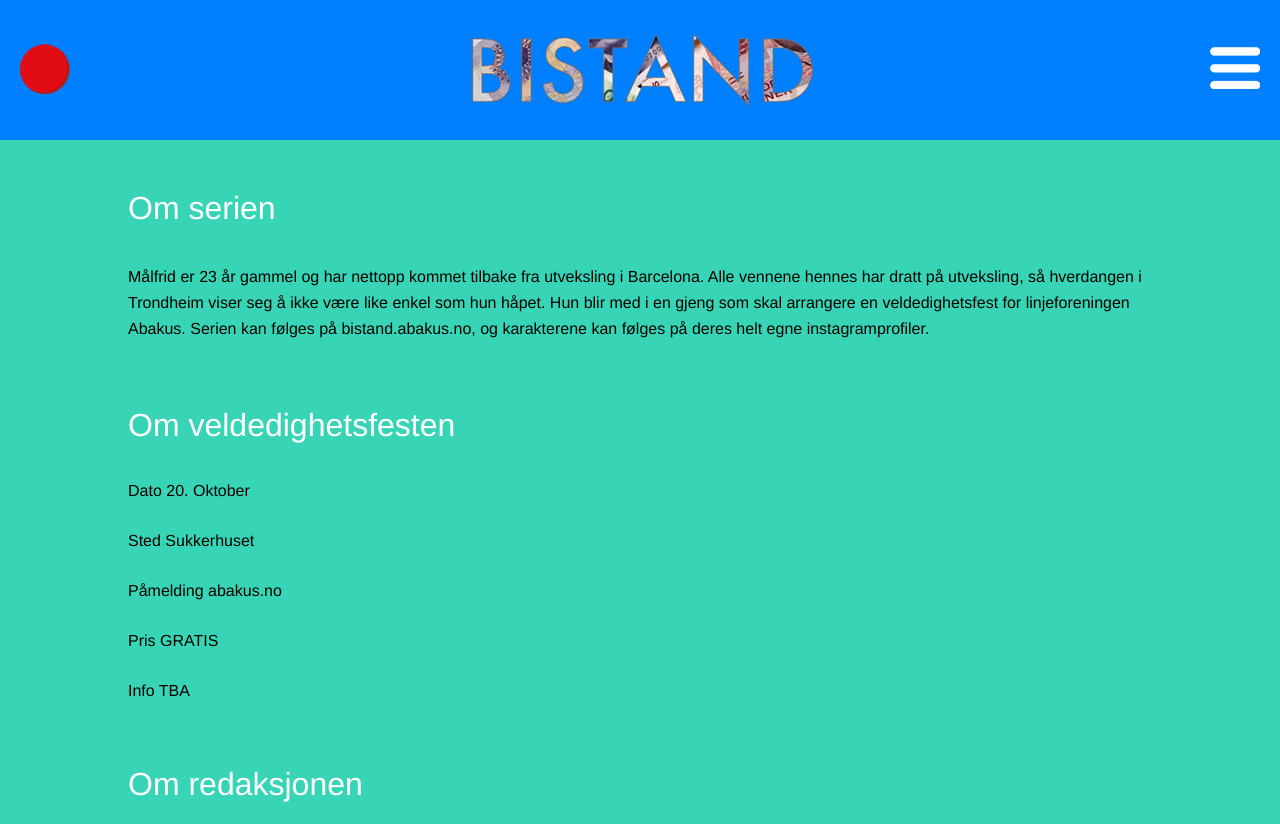
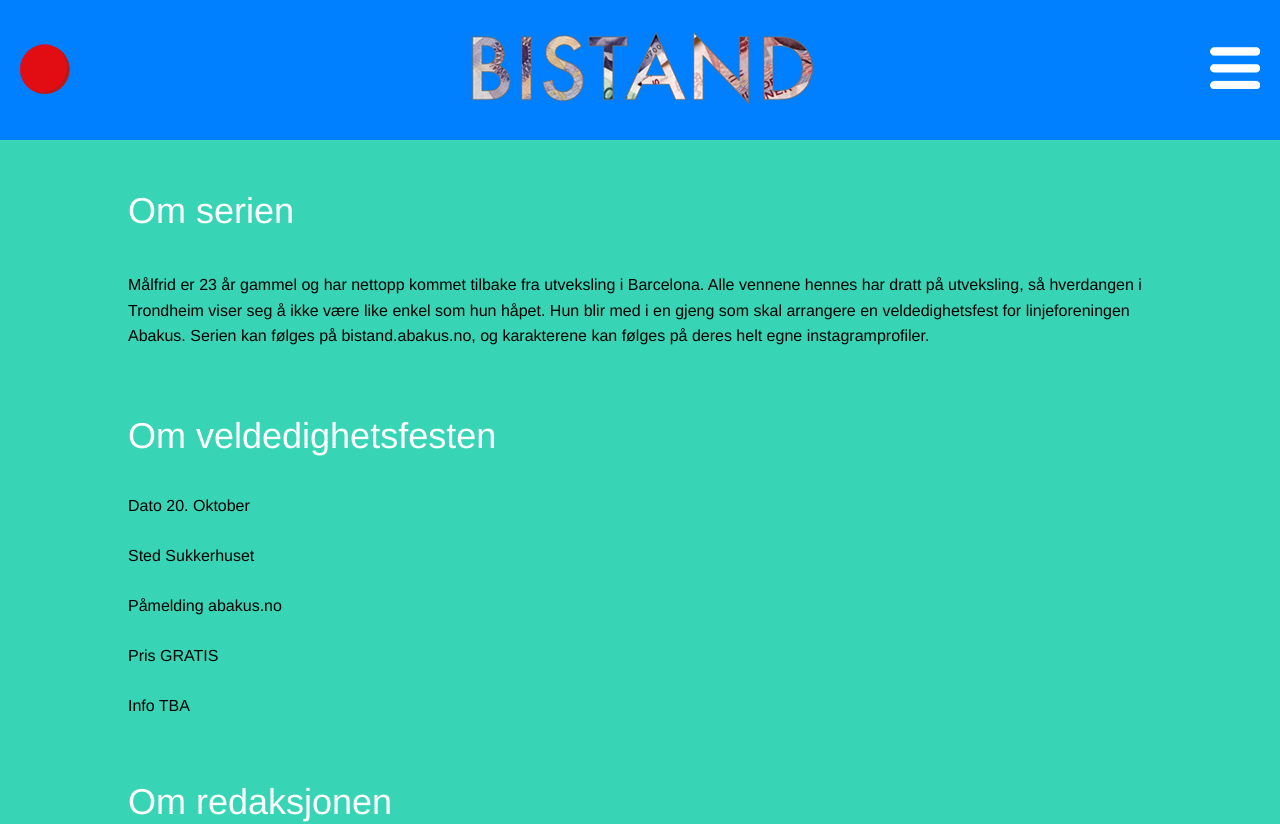
Before and after one commit to hegehaav/bistand, a React (Create React App) app: page /om in a window 1280 px wide. Shown: the top 824 px of the page. Built offline with nearby package versions, Linux system fonts and the light colour scheme.

Commit message:
remove favicon, some styling

```diff
--- a/public/index.html
+++ b/public/index.html
@@ -9,7 +9,6 @@
       homescreen on Android. See https://developers.google.com/web/fundamentals/engage-and-retain/web-app-manifest/
     -->
     <link rel="manifest" href="%PUBLIC_URL%/manifest.json">
-    <link rel="shortcut icon" href="%PUBLIC_URL%/favicon.ico">
     <!--
       Notice the use of %PUBLIC_URL% in the tags above.
       It will be replaced with the URL of the `public` folder during the build.
@@ -19,7 +18,7 @@
       work correctly both with client-side routing and a non-root public URL.
       Learn how to configure a non-root public URL by running `npm run build`.
     -->
-    <title>React App</title>
+    <title>Bistand</title>
   </head>
   <body>
     <noscript>
--- a/src/components/Clip.js
+++ b/src/components/Clip.js
@@ -3,9 +3,10 @@
 
 import "../styles/Posts.css"
 
-const Clip = ({date, videoUrl}) => (
+const Clip = ({date, videoUrl, title}) => (
   <li className="post-list-item">
     <p className="date">{date}</p>
+    <div class="title">{title}</div>
     <ReactPlayer url={videoUrl}/>
 
     <hr className="post-end"></hr>
--- a/src/components/Header.js
+++ b/src/components/Header.js
@@ -36,12 +36,13 @@
           <Link to='/' >
             <img src={require(`../images/abakus_logo.png`)} />
           </Link>
-          <img
-            onMouseOver={this.handleMouseOver}
-            onMouseOut= {this.handleMouseOut}
-            src={require(`../images/${this.state.imgSrc}`)}
-          />
-
+          <Link to='/'>
+            <img
+              onMouseOver={this.handleMouseOver}
+              onMouseOut= {this.handleMouseOut}
+              src={require(`../images/${this.state.imgSrc}`)}
+            />
+          </Link>
           <Link to='/meny'>
             <img src={require(`../images/menu.png`)} />
           </Link>
--- a/src/styles/About.css
+++ b/src/styles/About.css
@@ -15,7 +15,9 @@
   padding-right: 10%;
   color: white;
   margin-top: 50px;
-  font-weight: lighter;
+  font-weight: 100;
+  font-size: 36px;
+
 
 }
 
--- a/src/styles/Posts.css
+++ b/src/styles/Posts.css
@@ -1,5 +1,6 @@
 .date{
   color: grey;
+  font-weight: 200
 }
 
 .post-list-item{
```
Also changed, not shown: public/manifest.json, 1 other file (tests, documents, lock files or other folders).
